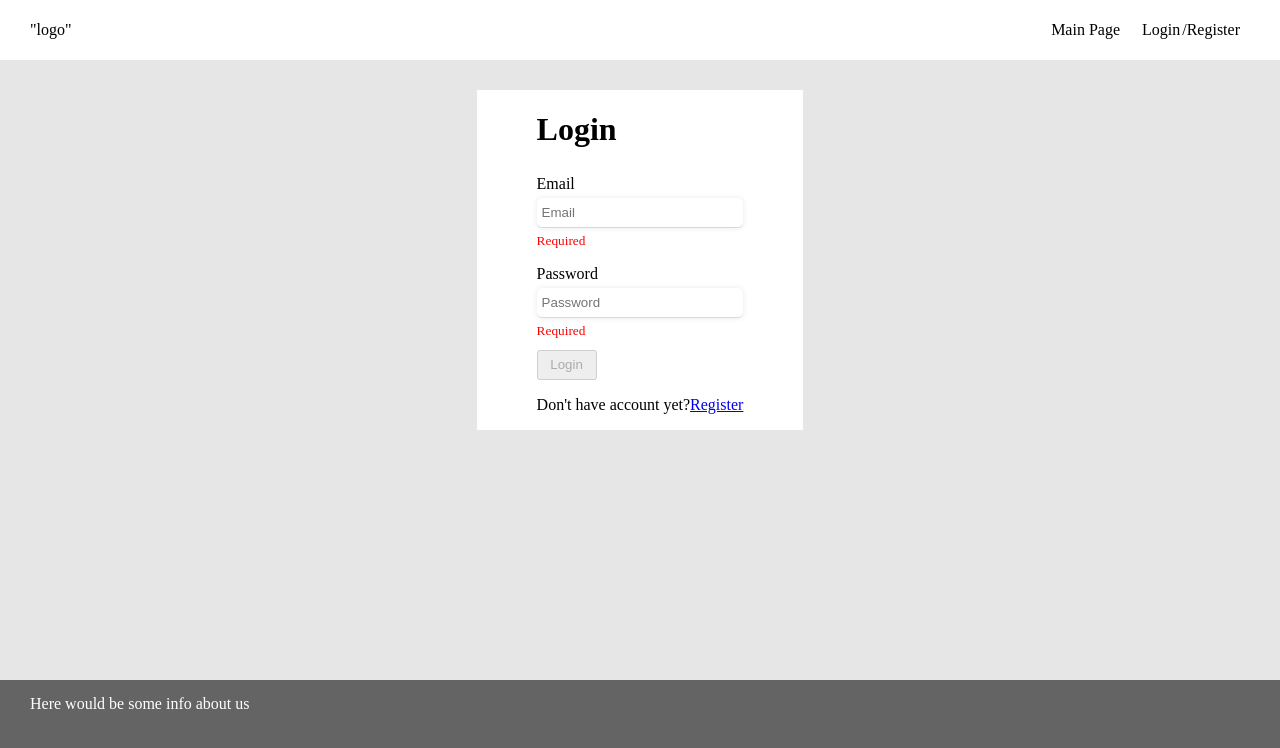
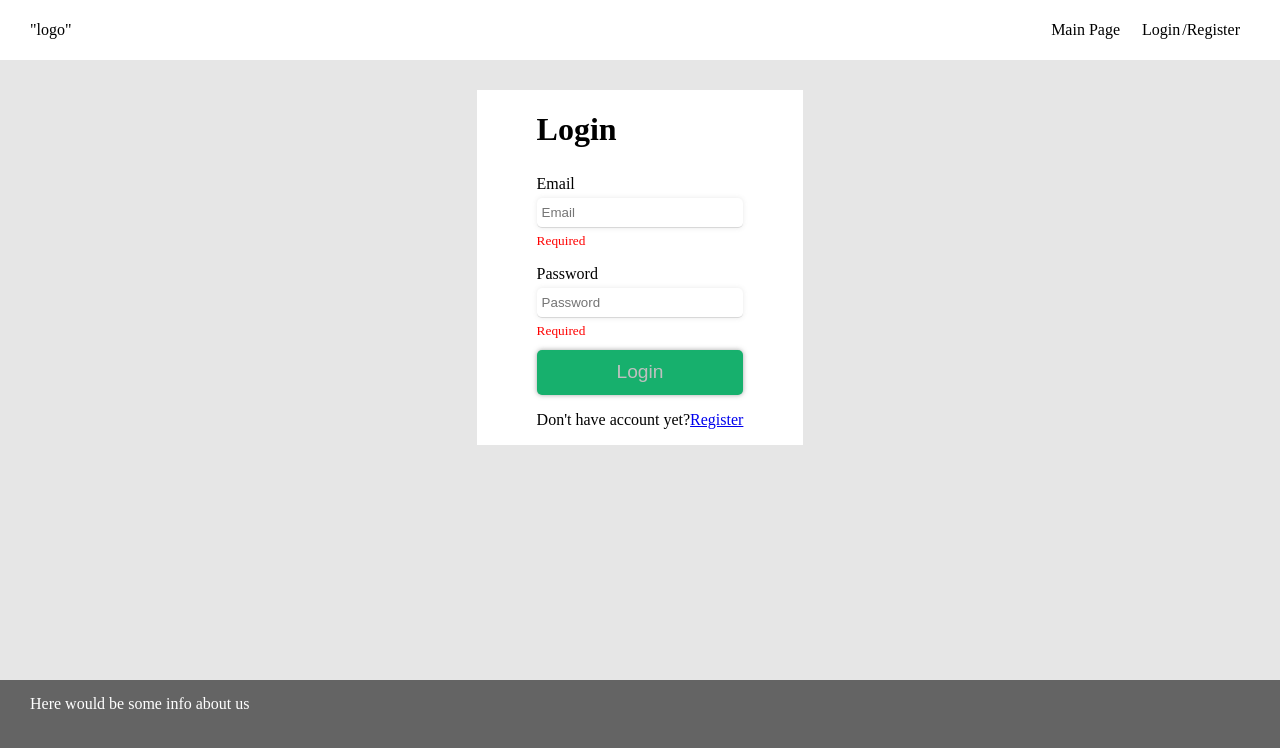
Before and after one commit to DaryaLari/innometrics-frontend, a React app: page /login in a window 1280 px wide. Both pictures are taken after a click on the element "Login". Shown: the top 748 px of the page. Built offline with nearby package versions, Linux system fonts and the light colour scheme.

Commit message:
First version of cusom Button

```diff
--- a/src/components/AuthorizationPage/index.js
+++ b/src/components/AuthorizationPage/index.js
@@ -3,6 +3,7 @@ import {connect} from "react-redux";
 import {Link} from "react-router-dom";
 import {Field, isInvalid, reduxForm} from "redux-form";
 import Input from "../Input";
+import Button from "../Button";
 import {loginRequest, registerRequest} from "../../store/user/actionCreators";
 import {email, required} from "../../helpers/formValidators";
 import styles from "./style.css";
@@ -33,12 +34,10 @@ class LoginPage extends React.Component {
             type="password"
             validate={required}
           />
-          <button className={styles.submitBtn}
+          <Button name="Login"
                   type="submit"
                   disabled={this.props.submitDisabled}
-          >
-            Login
-          </button>
+          />
           <p>Don't have account yet?
             <Link to="/register">Register</Link>
           </p>
@@ -89,12 +88,10 @@ class RegisterPage extends React.Component {
             type="password"
             validate={required}
           />
-          <button className={styles.submitBtn}
+          <Button name="Register"
                   type="submit"
                   disabled={this.props.submitDisabled}
-          >
-            Register
-          </button>
+          />
           <p>Have account already?
             <Link to="/login">Login</Link>
           </p>
--- /dev/null
+++ b/src/components/Button/index.js
@@ -0,0 +1,31 @@
+import React from "react";
+import PropTypes from 'prop-types';
+import styles from "./style.css";
+
+class Button extends React.Component {
+  render() {
+    const {name, style, disabled, ...restProps} = this.props
+    return (
+        <button className={styles[style]}
+                disabled={disabled}
+                {...restProps}
+        >
+          {name}
+        </button>
+
+    )
+  }
+}
+
+Button.propTypes = {
+  name: PropTypes.string.isRequired,
+  style: PropTypes.oneOf(["primary", "secondary"]),
+  disabled: PropTypes.bool
+}
+
+Button.defaultProps = {
+  style: "primary",
+  disabled: false
+}
+
+export default Button;
--- /dev/null
+++ b/src/components/Button/style.css
@@ -0,0 +1,30 @@
+.button {
+    width: 100%;
+    height: calc(var(--cell-size)*0.75);
+    border: none;
+    border-radius: 5px;
+    font-size: larger;
+    box-shadow: 0 0 5px 0px rgba(100, 100, 100, 0.5);
+
+}
+
+.button:disabled {
+    filter: brightness(75%);
+}
+
+.button:active {
+    filter: brightness(115%);
+}
+
+.primary {
+    composes: button;
+    background-color: rgba(30, 235, 145, 1);
+    color: rgba(255, 255, 255, 1);
+}
+
+.secondary {
+    composes: button;
+    background-color: rgba(255, 255, 255, 1);
+    color: rgba(60, 200, 255, 1);
+    border: rgba(60, 200, 255, 1) solid 1px;
+}
```
